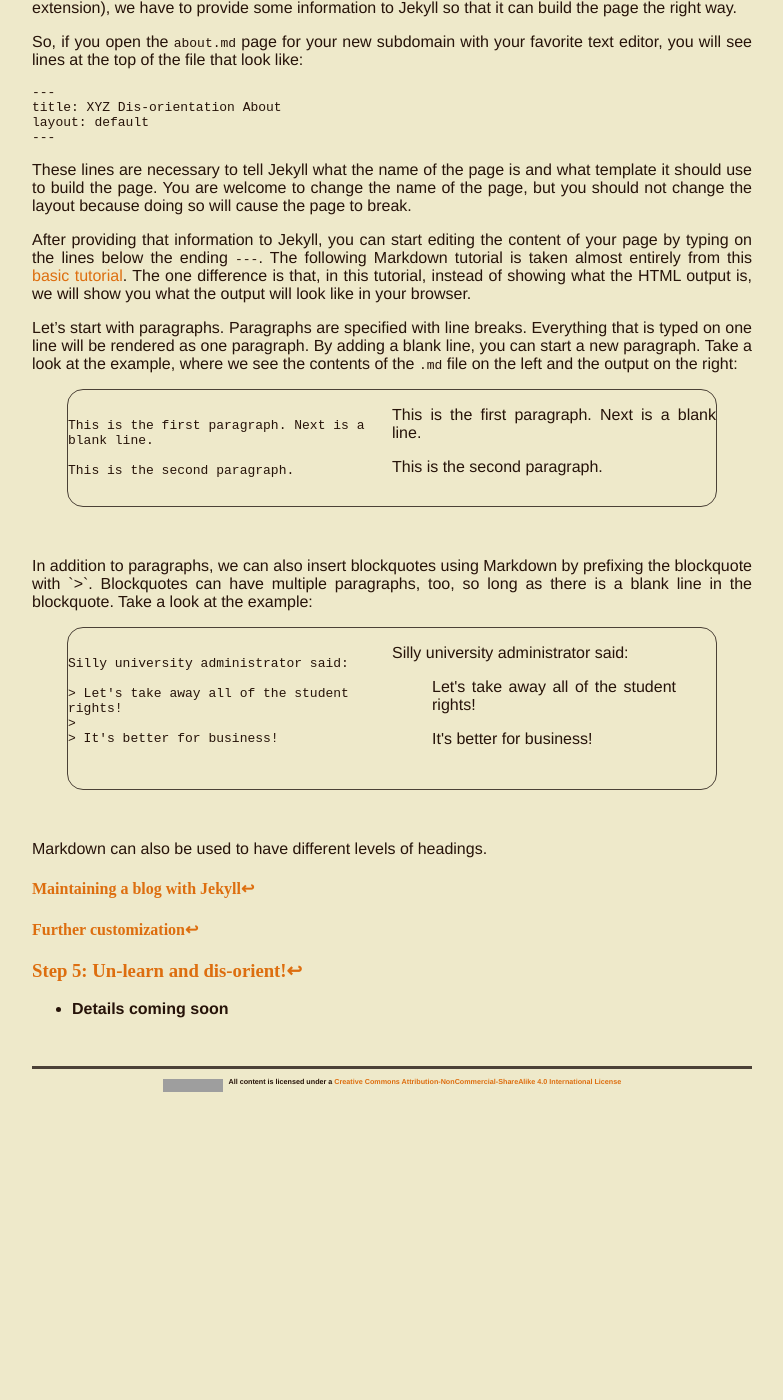
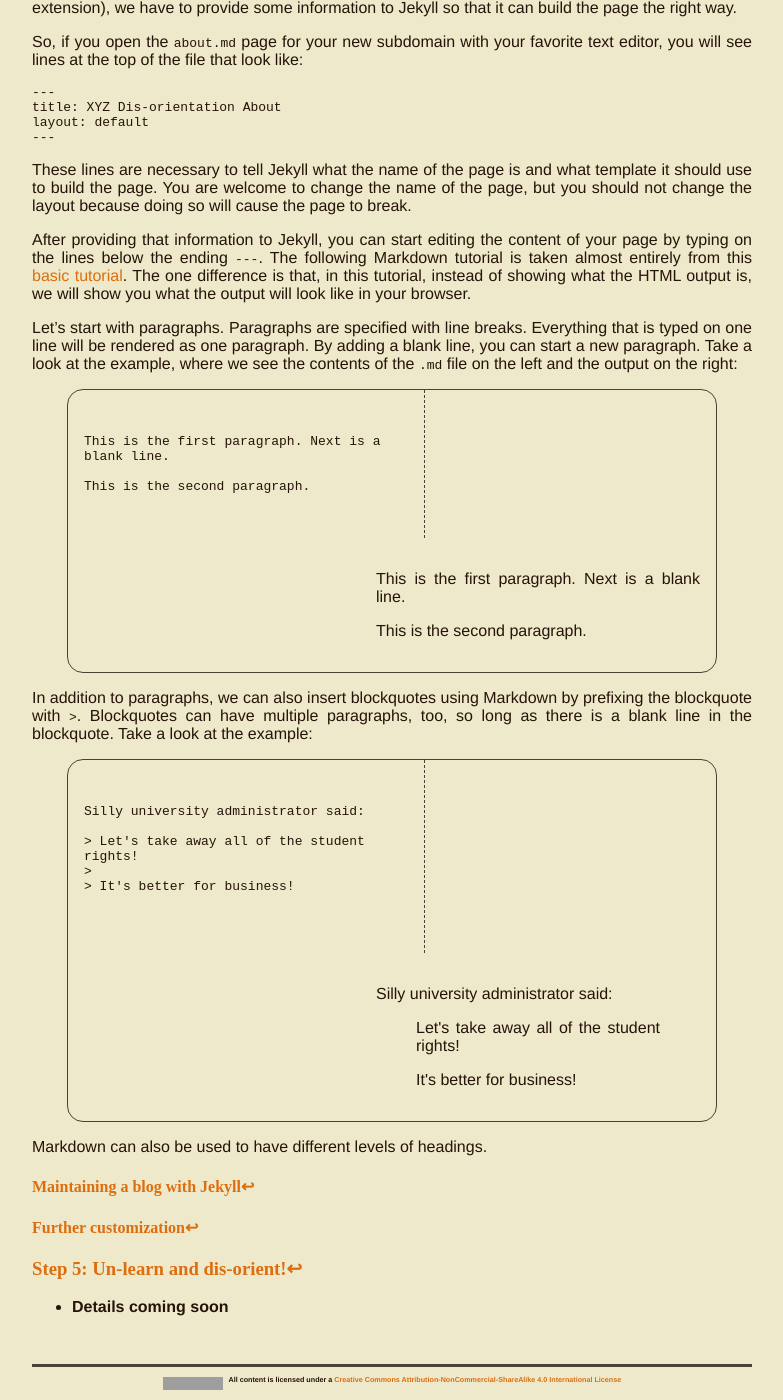
Before and after one commit to dis-orientation/dis-orientation.github.io, a Jekyll site: the page built from involved.md, in a window 1280 px wide and 1400 px high, scrolled down 14463 px. Shown: the whole window, without its empty margins (248-1031 px from the left). Built offline with Jekyll 4.4.1, drawn with Linux system fonts in a browser that asks for light colours; Markdown is read by kramdown in place of the engine named in the settings; before the commit the page ends 15565 px from its top, so only the background shows below that; grey boxes are pictures that could not be loaded.

Commit message:
huzzah, I think

```diff
--- a/css/main.css
+++ b/css/main.css
@@ -150,11 +150,17 @@
 #markdown-tutorial-code{
 	width: 50%;
 	float: left;
+	padding: 1em;
+	border-right: dashed;
+	border-width: thin;
+	border-color: #4B4137;
+
 }
 
 #markdown-tutorial-output{
 	width: 50%;
 	float: right;
+	padding: 1em;
 }
 
 /*
--- a/involved.md
+++ b/involved.md
@@ -348,8 +348,8 @@
 <p>This is the second paragraph.</p>
 </div>
 </div>
-<br />
-<p>In addition to paragraphs, we can also insert blockquotes using Markdown by prefixing the blockquote with `>`. Blockquotes can have multiple paragraphs, too, so long as there is a blank line in the blockquote. Take a look at the example:</p>
+
+In addition to paragraphs, we can also insert blockquotes using Markdown by prefixing the blockquote with `>`. Blockquotes can have multiple paragraphs, too, so long as there is a blank line in the blockquote. Take a look at the example:
 
 <div id="markdown-tutorial-wrapper">
 <div id="markdown-tutorial-code">
@@ -372,7 +372,6 @@
 </blockquote>
 </div>
 </div>
-<br />
 
 Markdown can also be used to have different levels of headings.
 
```
